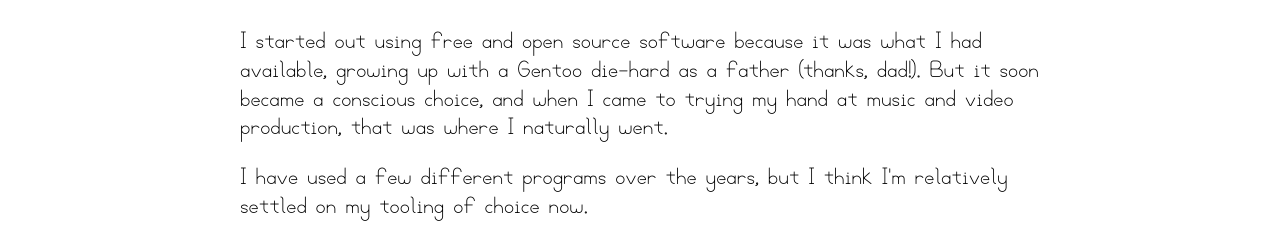
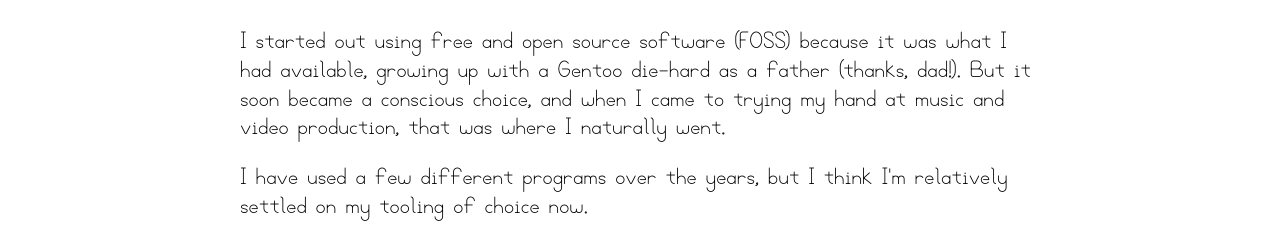
Before and after one commit to emilyfoxmusic/website, a Gatsby site: page /tech in a window 1280 px wide. Shown: the part 511-751 px from the top of the page. Built offline with nearby package versions, Linux system fonts and the light colour scheme; Gatsby itself is replaced by a stand-in of ours.

Commit message:
feat: tweak tech page text

```diff
--- a/src/pages/tech.tsx
+++ b/src/pages/tech.tsx
@@ -10,10 +10,11 @@
     <SEO title="Emily Fox Music | Tech" />
     <PageHeading>Tech</PageHeading>
     <p>
-      I started out using free and open source software because it was what I
-      had available, growing up with a Gentoo die-hard as a father (thanks,
-      dad!). But it soon became a conscious choice, and when I came to trying my
-      hand at music and video production, that was where I naturally went.
+      I started out using free and open source software (FOSS) because it was
+      what I had available, growing up with a Gentoo die-hard as a father
+      (thanks, dad!). But it soon became a conscious choice, and when I came to
+      trying my hand at music and video production, that was where I naturally
+      went.
     </p>
     <p>
       I have used a few different programs over the years, but I think I'm
```
